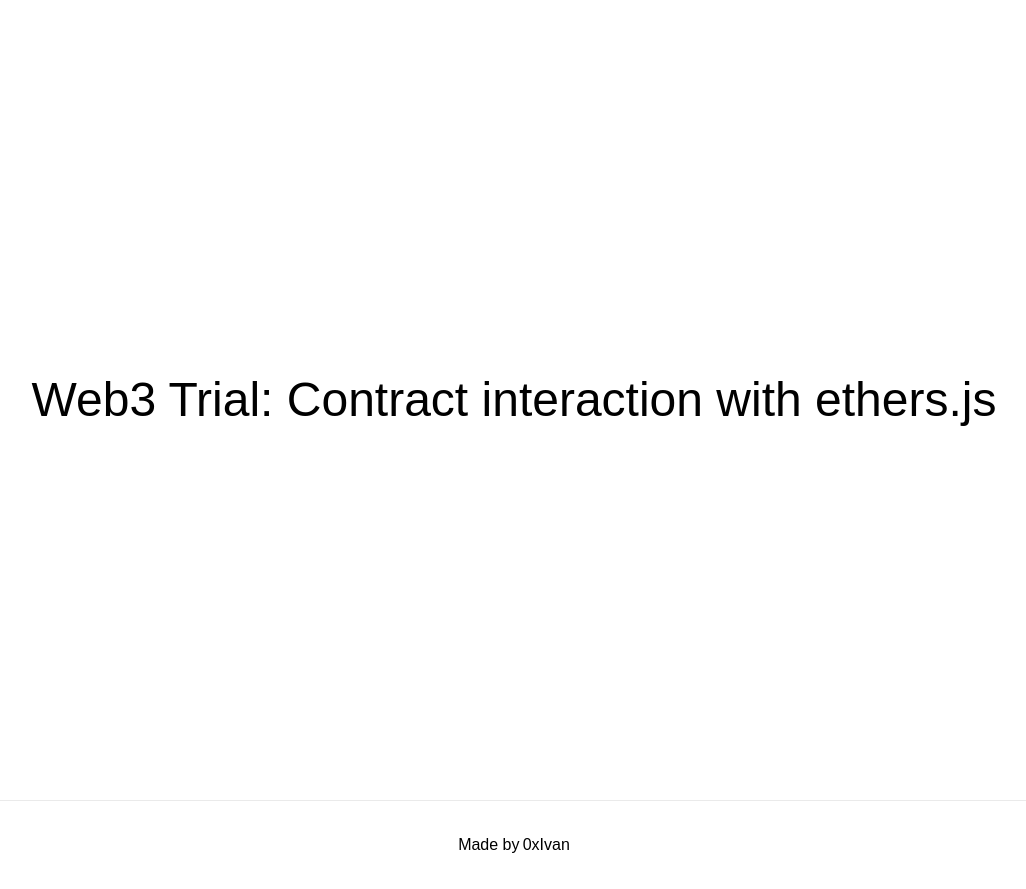
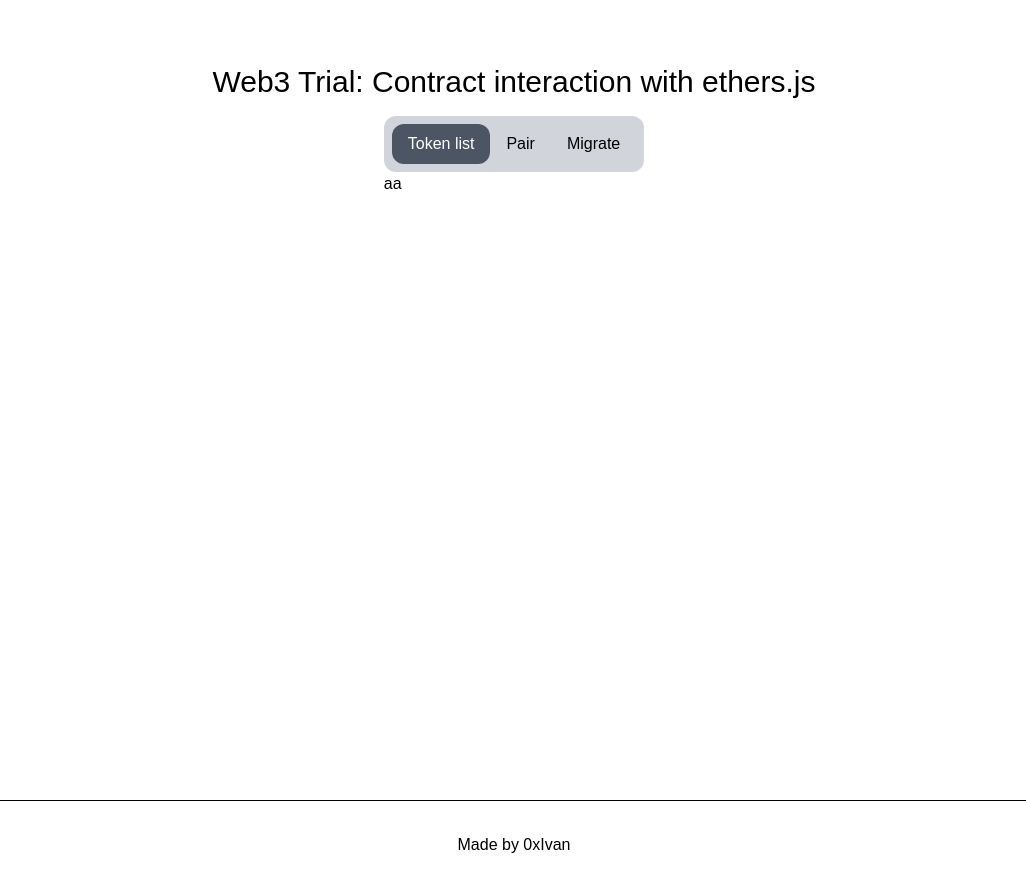
Before and after one commit to 0xIvan/Migratoor, a Next.js app: page / in a window 1280 px wide. Shown: the whole page, without its empty margins (126-1152 px from the left). Built offline with nearby package versions, Linux system fonts and the light colour scheme.

Commit message:
Setup for tabs component

```diff
--- /dev/null
+++ b/src/components/Tabs/Tabs.module.css
@@ -0,0 +1,11 @@
+.tabsContainer {
+  @apply flex p-2 bg-gray-300 rounded-xl;
+}
+
+.tab {
+  @apply px-4 py-2;
+}
+
+.activeTab {
+  @apply text-white bg-gray-600 rounded-xl;
+}
--- /dev/null
+++ b/src/components/Tabs/index.tsx
@@ -0,0 +1,34 @@
+import clsx from "clsx";
+import React from "react";
+
+import { Tab } from "../../types";
+import styles from "./Tabs.module.css";
+
+interface Props {
+  value: any;
+  tabs: Tab[];
+  handleChangeTab: (tab: string) => void;
+}
+
+export const Tabs: React.FC<Props> = (props) => {
+  const { value, tabs, handleChangeTab } = props;
+
+  const activeTab = tabs.find((t) => t.value === value) || tabs[0];
+
+  return (
+    <div>
+      <div className={styles.tabsContainer}>
+        {tabs.map((t) => (
+          <button
+            key={t.value}
+            className={clsx(styles.tab, t.value === value && styles.activeTab)}
+            onClick={() => handleChangeTab(t.value)}
+          >
+            {t.label}
+          </button>
+        ))}
+      </div>
+      {activeTab.component}
+    </div>
+  );
+};
--- /dev/null
+++ b/src/components/TokenList/index.tsx
@@ -0,0 +1,9 @@
+import React from "react";
+
+export const TokenList = () => {
+  return (
+    <ul>
+      <li>aa</li>
+    </ul>
+  );
+};
--- a/src/pages/index.tsx
+++ b/src/pages/index.tsx
@@ -1,33 +1,53 @@
 import type { NextPage } from "next";
 import Head from "next/head";
-import Image from "next/image";
-import styles from "../styles/Home.module.css";
+import { useState } from "react";
+
+import { Tabs } from "../components/Tabs";
+import { TokenList } from "../components/TokenList";
+import { Tab } from "../types";
 
 const Home: NextPage = () => {
+  const tabs: Tab[] = [
+    { value: "tokenList", label: "Token list", component: <TokenList /> },
+    { value: "pair", label: "Pair", component: <div></div> },
+    { value: "migrate", label: "Migrate", component: <div></div> },
+  ];
+
+  const [selectedTab, setSelectedTab] = useState<Tab["value"]>("tokenList");
+
+  const handleChangeTab = (value: Tab["value"]) => {
+    setSelectedTab(value);
+  };
+
   return (
-    <div className={styles.container}>
+    <div className="px-8">
       <Head>
-        <title>Create Next App</title>
+        <title>Sushi web3 trial</title>
         <meta name="description" content="Generated by create next app" />
         <link rel="icon" href="/favicon.ico" />
       </Head>
 
-      <main className={styles.main}>
-        <h1 className={styles.title}>
-          Web3 Trial: Contract interaction with ethers.js
-        </h1>
+      <main className="flex flex-col items-center min-h-screen py-16">
+        <div className="mb-4">
+          <h1 className="text-3xl">
+            Web3 Trial: Contract interaction with ethers.js
+          </h1>
+        </div>
+        <Tabs
+          value={selectedTab}
+          tabs={tabs}
+          handleChangeTab={handleChangeTab}
+        />
       </main>
 
-      <footer className={styles.footer}>
+      <footer className="flex items-center justify-center py-8 border-t border-black">
         <a
-          href="https://vercel.com?utm_source=create-next-app&utm_medium=default-template&utm_campaign=create-next-app"
+          className="cursor-pointer"
+          href="https://github.com/0xIvan"
           target="_blank"
           rel="noopener noreferrer"
         >
-          Made by
-          <span className={styles.logo}>
-            <a href="https://github.com/0xIvan">0xIvan</a>
-          </span>
+          Made by 0xIvan
         </a>
       </footer>
     </div>
--- /dev/null
+++ b/src/types.ts
@@ -0,0 +1,5 @@
+export interface Tab {
+  value: string;
+  label: string;
+  component: JSX.Element;
+}
```
